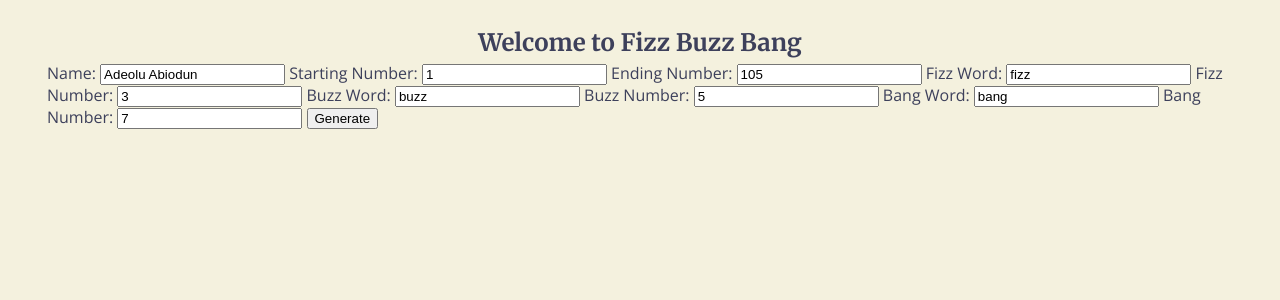
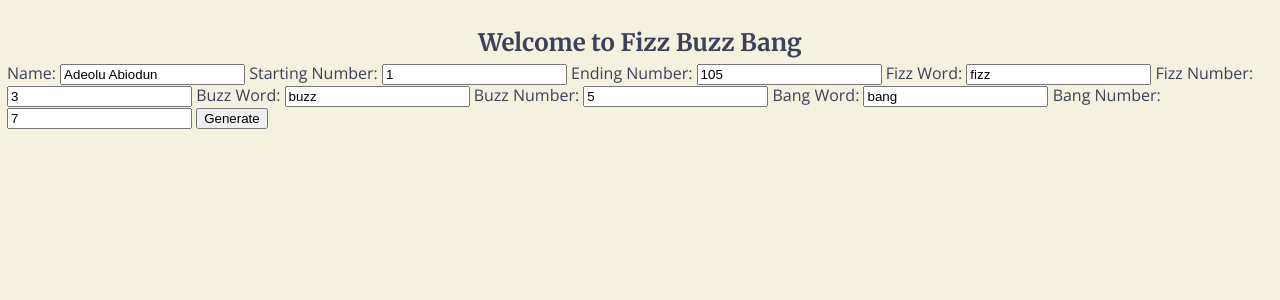
Before and after one commit to AdeoluAbiodun/web250, a PHP site: page /fizzadvance.html in a window 1280 px wide. Shown: the top 300 px of the page. Run offline with PHP 8.4, Linux system fonts and the light colour scheme.

Commit message:
Update default.css

```diff
--- a/styles/default.css
+++ b/styles/default.css
@@ -3,7 +3,7 @@ body {
     color: #3d405b;
     font-family: 'Open Sans', sans-serif;
     line-height: 1.3;
-    max-width: 1200px;
+    max-width: auto;
     margin: auto;
     padding: 7px;
     box-sizing: border-box;
```
